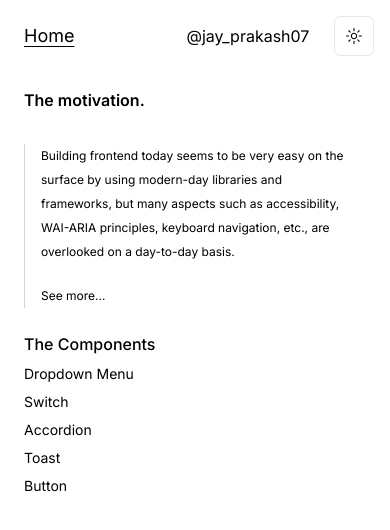
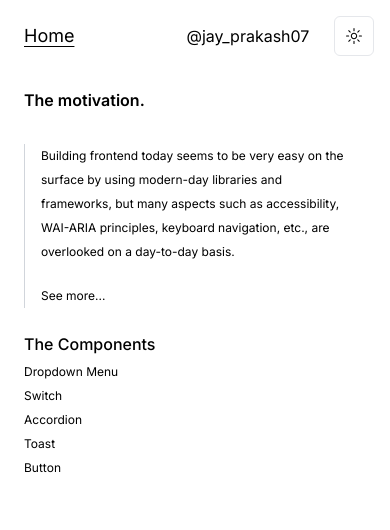
Before and after one commit to JAYKALIA007/galleria, a Next.js app: page /design-system in a window 390 px wide. Shown: the top 530 px of the page. Built offline with nearby package versions, Linux system fonts and the light colour scheme.

Commit message:
minor styles

```diff
--- a/app/design-system/page.tsx
+++ b/app/design-system/page.tsx
@@ -2,7 +2,6 @@
 import React from "react";
 import { WhyDesignSystem } from "../components/WhyDesignSystem";
 import { SlideInAnimationContainer } from "../components/SlideInAnimationContainer";
-import { Divider } from "../components/Divider";
 
 export const metadata = {
   title: "Design System | Galleria",
@@ -16,7 +15,7 @@
   <SlideInAnimationContainer>
     <div className="flex flex-col gap-6">
       <WhyDesignSystem />
-      <div className="flex flex-col gap-2">
+      <div className="flex flex-col gap-2 text-xs md:text-sm">
         <div className="text-base md:text-lg font-medium">
           {`The Components`}
         </div>
```
